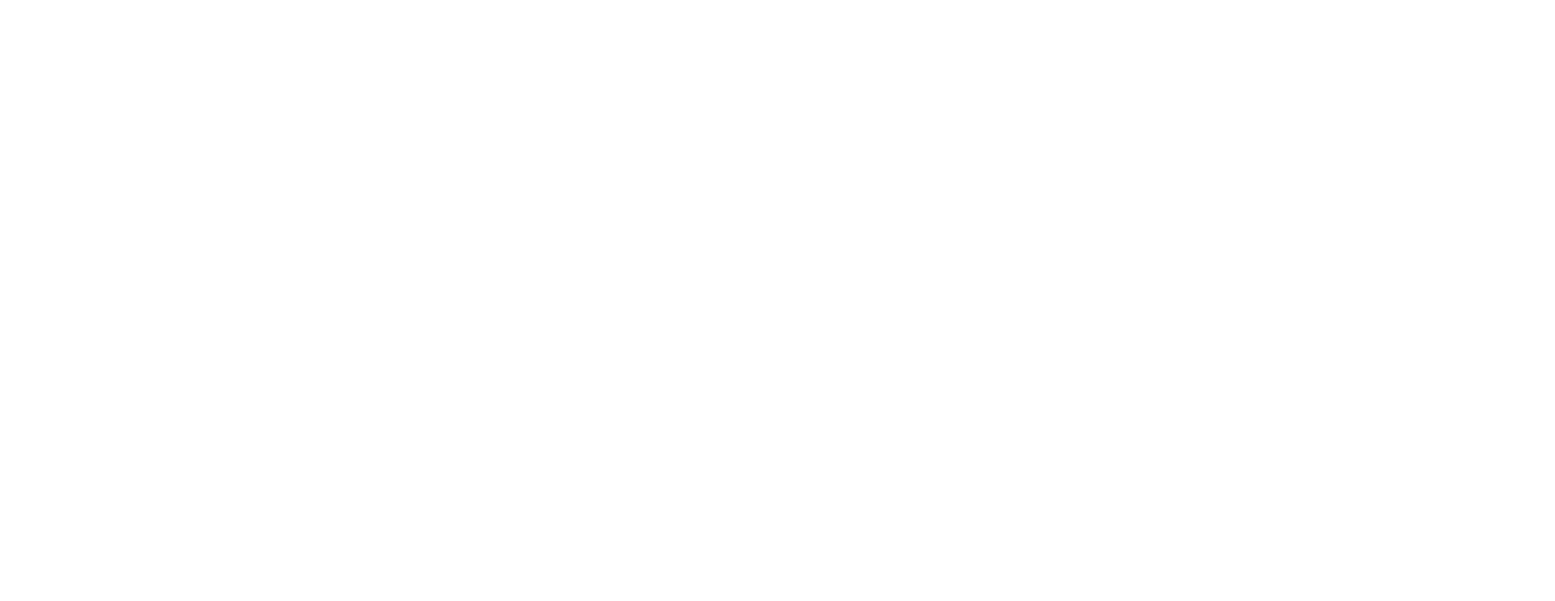
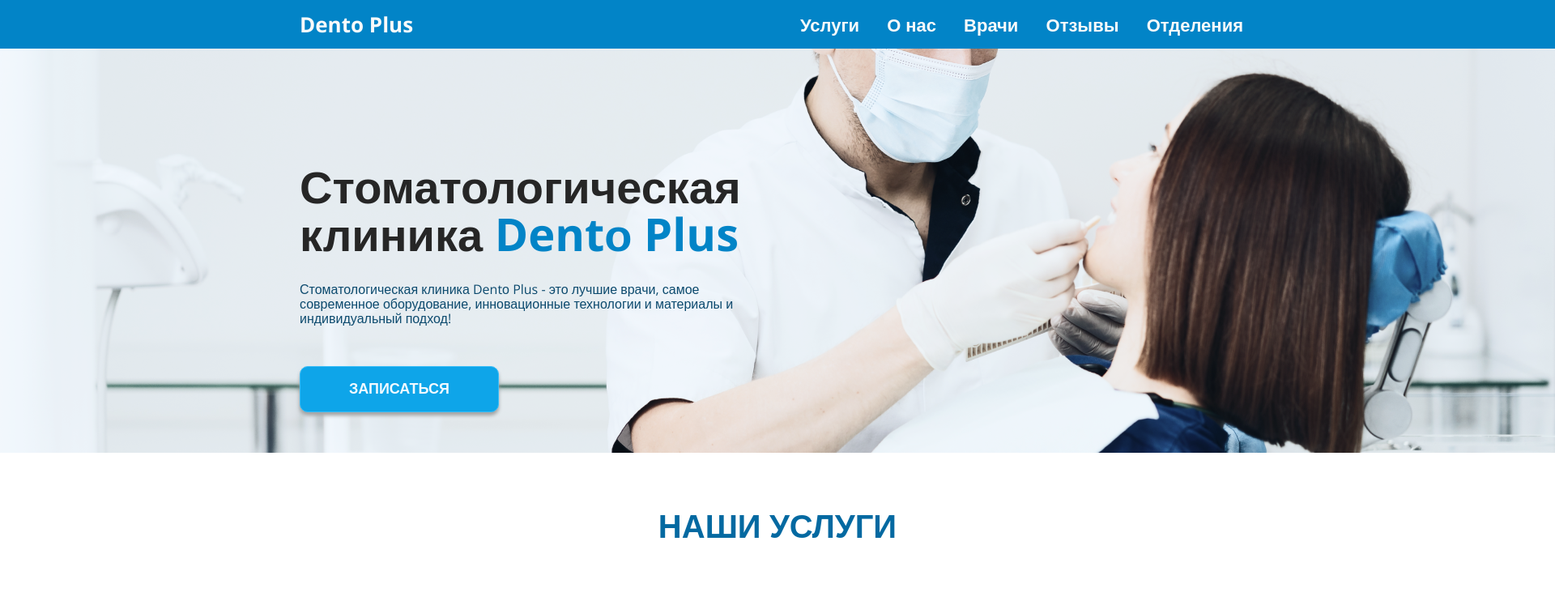
Before and after one commit to annauzun/Project1, a plain HTML site: page home.html in a window 1280 px wide. Shown: the whole page at 81% size, 1920 px wide, since content can reach past the window. Drawn offline with nearby package versions, Linux system fonts and the light colour scheme.

Commit message:
header edded

```diff
--- a/home.html
+++ b/home.html
@@ -4,9 +4,46 @@
         <meta charset="utf-8" />
         <title>Стоматология Dento Plus</title>
         <meta name="viewport" content="width=device-width, initial-scale=1.0">
+        <link rel="stylesheet" type="text/css" href="styles/reset.css">
         <link rel="stylesheet" type="text/css" href="styles/home.css">
         <link rel="preconnect" href="https://fonts.googleapis.com">
         <link rel="preconnect" href="https://fonts.gstatic.com" crossorigin>
         <link href="https://fonts.googleapis.com/css2?family=Open+Sans:wght@300;400;500;600;700;800&display=swap" rel="stylesheet">
     </head>
 </html>
+
+<body>
+    <header>
+        <div class="section">
+            <div class="menu">
+                <div class="logo">
+                    <a href="/home.html" id="logo">Dento Plus</a>
+                </div>
+                <div class="navigation">
+                    <a href="/service.html" class="menu-text">Услуги</a>
+                    <a href="#about-us" class="menu-text">О нас</a>
+                    <a href="/doctors.html" class="menu-text">Врачи</a>
+                    <a href="#reviews" class="menu-text">Отзывы</a>
+                    <a href="adress" class="menu-text">Отделения</a>
+                </div>
+            </div>
+        </div>
+    </header>
+
+    <div id="hero">
+        <div class="section">
+            <h1>Стоматологическая клиника <span>Dentо Plus</span></h1>
+            <p class="header-text">Стоматологическая клиника Dentо Plus - это лучшие врачи, самое современное оборудование, инновационные технологии и материалы и индивидуальный подход!</p>
+            <button class="button">ЗАПИСАТЬСЯ</button>
+        </div>
+    </div>
+
+    <div class="services">
+        <div class="section">
+            <h2>НАШИ УСЛУГИ</h2>
+        </div>
+    </div>
+
+
+
+</body>
--- a/styles/doctors.css
+++ b/styles/doctors.css
@@ -0,0 +1,98 @@
+* {
+    box-sizing: border-box;
+}
+
+html {
+    font-family: 'Open Sans', sans-serif;
+    --primary-color: #0284c7;
+    --color-white: #fafafa;
+    --color-black: #262626;
+}
+
+body {
+    margin: 0;
+    width: 1920px;
+}
+
+.section {
+    max-width: 1180px;
+    width: 100%;
+    height: 100%;
+    margin: 0 auto;
+    /*padding: 0 ;*/
+}
+
+header {
+    background-color: var(--primary-color);
+
+    height: 60px;
+    box-shadow: 0px 10px 5px #e5e5e5;
+}
+
+a {
+    color: var(--color-white);
+    text-decoration: none;
+    cursor: pointer;
+}
+
+.menu {
+    display: flex;
+    justify-content: space-between;
+    align-items: center;
+    height: 100%;
+}
+
+#logo {
+    font-weight: 700;
+    font-size: 26px;
+}
+
+.menu-text {
+    font-size: 22px;
+    font-weight: 600;
+    padding: 0 15px;
+}
+
+#hero {
+    background-image: url('../images/hero.png');
+    background-position: center;
+    background-size: cover;
+}
+
+h1 {
+    font-size: 56px;
+    line-height: 59px;
+    font-weight: 700;
+    color: var(--color-black);
+    width: calc(100% / 12 * 6);
+    padding-top: 140px;
+}
+
+h1 span {
+    color: #0284C7;
+}
+
+.header-text {
+    font-size: 16px;
+    line-height: 18px;
+    font-weight: 400;
+    color: #0C4A6E;
+    width: calc(100% / 12 * 6);
+    padding-top: 30px;
+}
+
+.button {
+    background-color: #0EA5E9;
+    color: #F0F9FF;
+    width: calc(100% / 12 * 2.5);
+    font-size: 18px;
+    font-weight: 700;
+    line-height: 25px;
+    text-align: center;
+    padding: 15px;
+    margin: 50px 0px;
+    border: 1px solid #38bdf8;
+    border-radius: 10px;
+    box-shadow: 0 4px 4px #a3a3a3;
+    cursor: pointer;
+}
--- a/styles/home.css
+++ b/styles/home.css
@@ -1,3 +1,106 @@
 * {
+    box-sizing: border-box;
+}
+
+html {
     font-family: 'Open Sans', sans-serif;
+    --primary-color: #0284c7;
+    --color-white: #fafafa;
+    --color-black: #262626;
 }
+
+body {
+    margin: 0;
+    width: 1920px;
+}
+
+.section {
+    max-width: 1180px;
+    width: 100%;
+    height: 100%;
+    margin: 0 auto;
+    /*padding: 0 ;*/
+}
+
+header {
+    background-color: var(--primary-color);
+
+    height: 60px;
+    box-shadow: 0px 10px 5px #e5e5e5;
+}
+
+a {
+    color: var(--color-white);
+    text-decoration: none;
+    cursor: pointer;
+}
+
+.menu {
+    display: flex;
+    justify-content: space-between;
+    align-items: center;
+    height: 100%;
+}
+
+#logo {
+    font-weight: 700;
+    font-size: 26px;
+}
+
+.menu-text {
+    font-size: 22px;
+    font-weight: 600;
+    padding: 0 15px;
+}
+
+#hero {
+    background-image: url('../images/hero.png');
+    background-position: center;
+    background-size: cover;
+}
+
+h1 {
+    font-size: 56px;
+    line-height: 59px;
+    font-weight: 700;
+    color: var(--color-black);
+    width: calc(100% / 12 * 6);
+    padding-top: 140px;
+}
+
+h1 span {
+    color: #0284C7;
+}
+
+.header-text {
+    font-size: 16px;
+    line-height: 18px;
+    font-weight: 400;
+    color: #0C4A6E;
+    width: calc(100% / 12 * 6);
+    padding-top: 30px;
+}
+
+.button {
+    background-color: #0EA5E9;
+    color: #F0F9FF;
+    width: calc(100% / 12 * 2.5);
+    font-size: 18px;
+    font-weight: 700;
+    line-height: 25px;
+    text-align: center;
+    padding: 15px;
+    margin: 50px 0px;
+    border: 1px solid #38bdf8;
+    border-radius: 10px;
+    box-shadow: 0 4px 4px #a3a3a3;
+    cursor: pointer;
+}
+
+.services {
+    color: #0369A1;
+    font-size: 40px;
+    font-weight: 700;
+    text-align: center;
+    padding: 70px 0px;
+}
--- a/styles/service.css
+++ b/styles/service.css
@@ -0,0 +1,98 @@
+* {
+    box-sizing: border-box;
+}
+
+html {
+    font-family: 'Open Sans', sans-serif;
+    --primary-color: #0284c7;
+    --color-white: #fafafa;
+    --color-black: #262626;
+}
+
+body {
+    margin: 0;
+    width: 1920px;
+}
+
+.section {
+    max-width: 1180px;
+    width: 100%;
+    height: 100%;
+    margin: 0 auto;
+    /*padding: 0 ;*/
+}
+
+header {
+    background-color: var(--primary-color);
+
+    height: 60px;
+    box-shadow: 0px 10px 5px #e5e5e5;
+}
+
+a {
+    color: var(--color-white);
+    text-decoration: none;
+    cursor: pointer;
+}
+
+.menu {
+    display: flex;
+    justify-content: space-between;
+    align-items: center;
+    height: 100%;
+}
+
+#logo {
+    font-weight: 700;
+    font-size: 26px;
+}
+
+.menu-text {
+    font-size: 22px;
+    font-weight: 600;
+    padding: 0 15px;
+}
+
+#hero {
+    background-image: url('../images/hero.png');
+    background-position: center;
+    background-size: cover;
+}
+
+h1 {
+    font-size: 56px;
+    line-height: 59px;
+    font-weight: 700;
+    color: var(--color-black);
+    width: calc(100% / 12 * 6);
+    padding-top: 140px;
+}
+
+h1 span {
+    color: #0284C7;
+}
+
+.header-text {
+    font-size: 16px;
+    line-height: 18px;
+    font-weight: 400;
+    color: #0C4A6E;
+    width: calc(100% / 12 * 6);
+    padding-top: 30px;
+}
+
+.button {
+    background-color: #0EA5E9;
+    color: #F0F9FF;
+    width: calc(100% / 12 * 2.5);
+    font-size: 18px;
+    font-weight: 700;
+    line-height: 25px;
+    text-align: center;
+    padding: 15px;
+    margin: 50px 0px;
+    border: 1px solid #38bdf8;
+    border-radius: 10px;
+    box-shadow: 0 4px 4px #a3a3a3;
+    cursor: pointer;
+}
```
Also changed, not shown: doctors.html (+32 -0 lines), service.html (+32 -0 lines).
